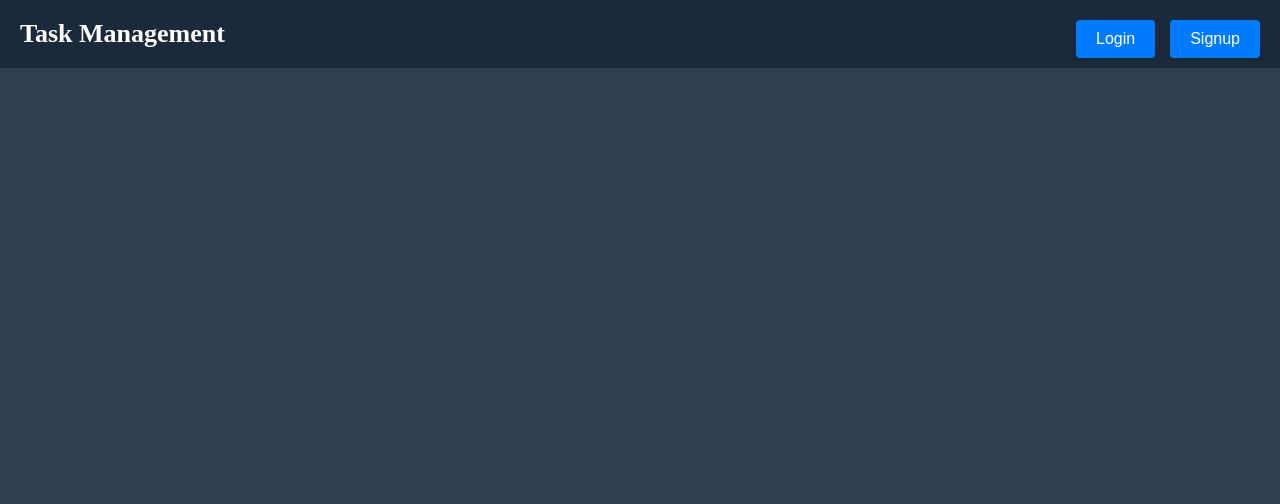
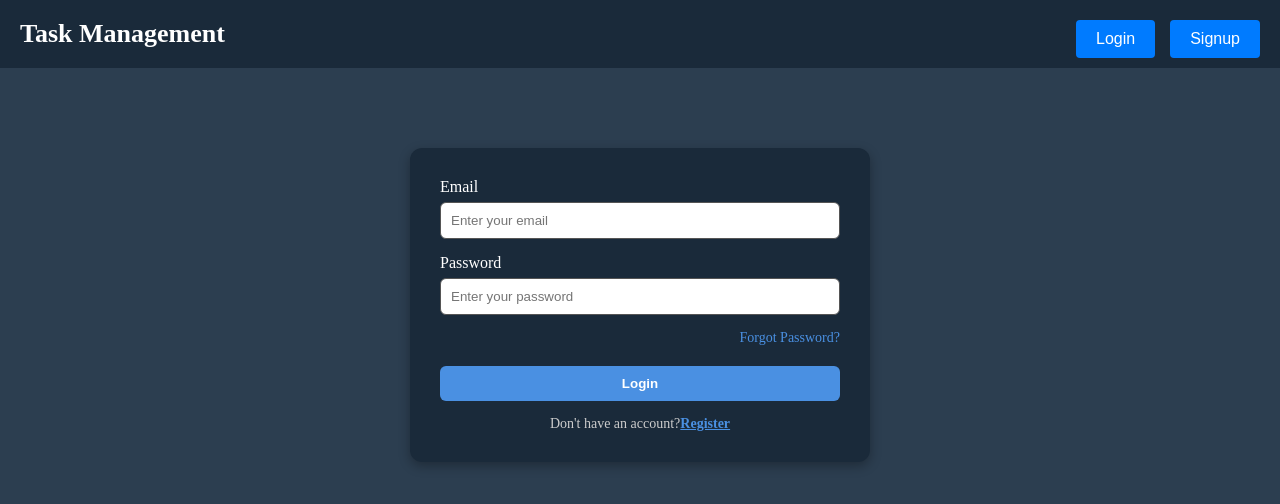
Before and after one commit to puneetkumar7772/task-mangement-vue, a Vue app: page / in a window 1280 px wide. Shown: the top 504 px of the page. Built offline with nearby package versions, Linux system fonts and the light colour scheme.

Commit message:
fixed routing issue

```diff
--- a/src/auth/LoginPage.vue
+++ b/src/auth/LoginPage.vue
@@ -15,7 +15,7 @@
           <button class="btn-primary">Login</button>
         </div>
         <span class="dont-account">
-          Don't have an account? <span class="link">Register</span>
+          Don't have an account?<router-link to="/register" class="link">Register</router-link>
         </span>
       </div>
     </div>
--- a/src/auth/RegisterPage.vue
+++ b/src/auth/RegisterPage.vue
@@ -22,7 +22,7 @@
           <button class="btn-primary">Register</button>
         </div>
         <span class="dont-account">
-          Already have an account? <span class="link">Login</span>
+          Already have an account? <router-link to="/" class="link">Login</router-link>
         </span>
       </div>
     </div>
--- a/src/components/AppNavbar.vue
+++ b/src/components/AppNavbar.vue
@@ -15,10 +15,10 @@ export default {
   name: 'AppNavbar',
   methods: {
     goToLogin() {
-      this.$router.push('/login');
+      this.$router.push('/');
     },
     goToSignup() {
-      this.$router.push('/signup');
+      this.$router.push('/register');
     }
   }
 }
--- a/src/routes/routes.js
+++ b/src/routes/routes.js
@@ -5,7 +5,7 @@ import RegisterPage from '../auth/RegisterPage.vue';
 
 
 const routes = [
-  { path: '/login', component:LoginPage },
+  { path: '/', component:LoginPage },
   { path: '/register', component: RegisterPage },
 ];
 
```
